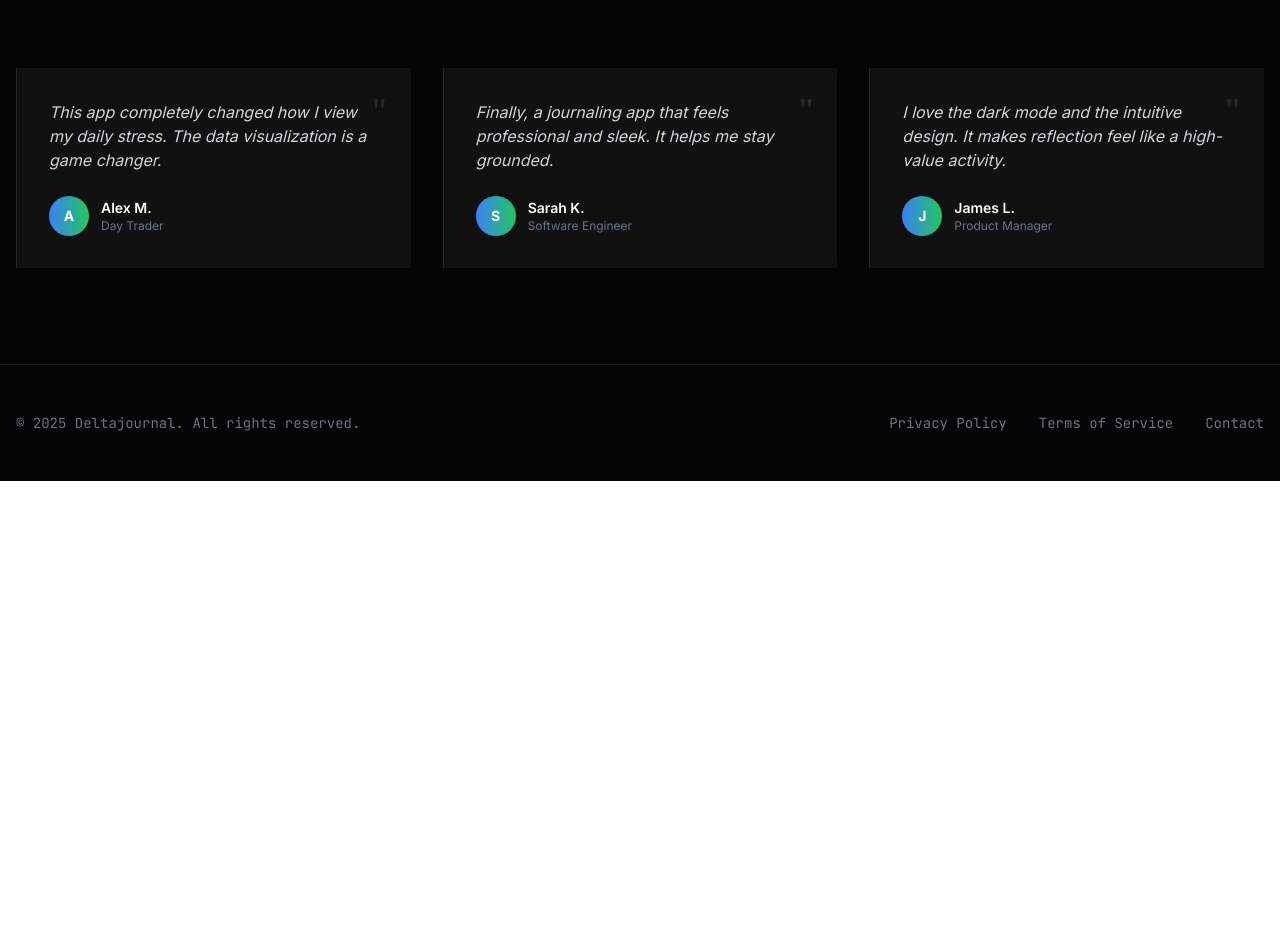
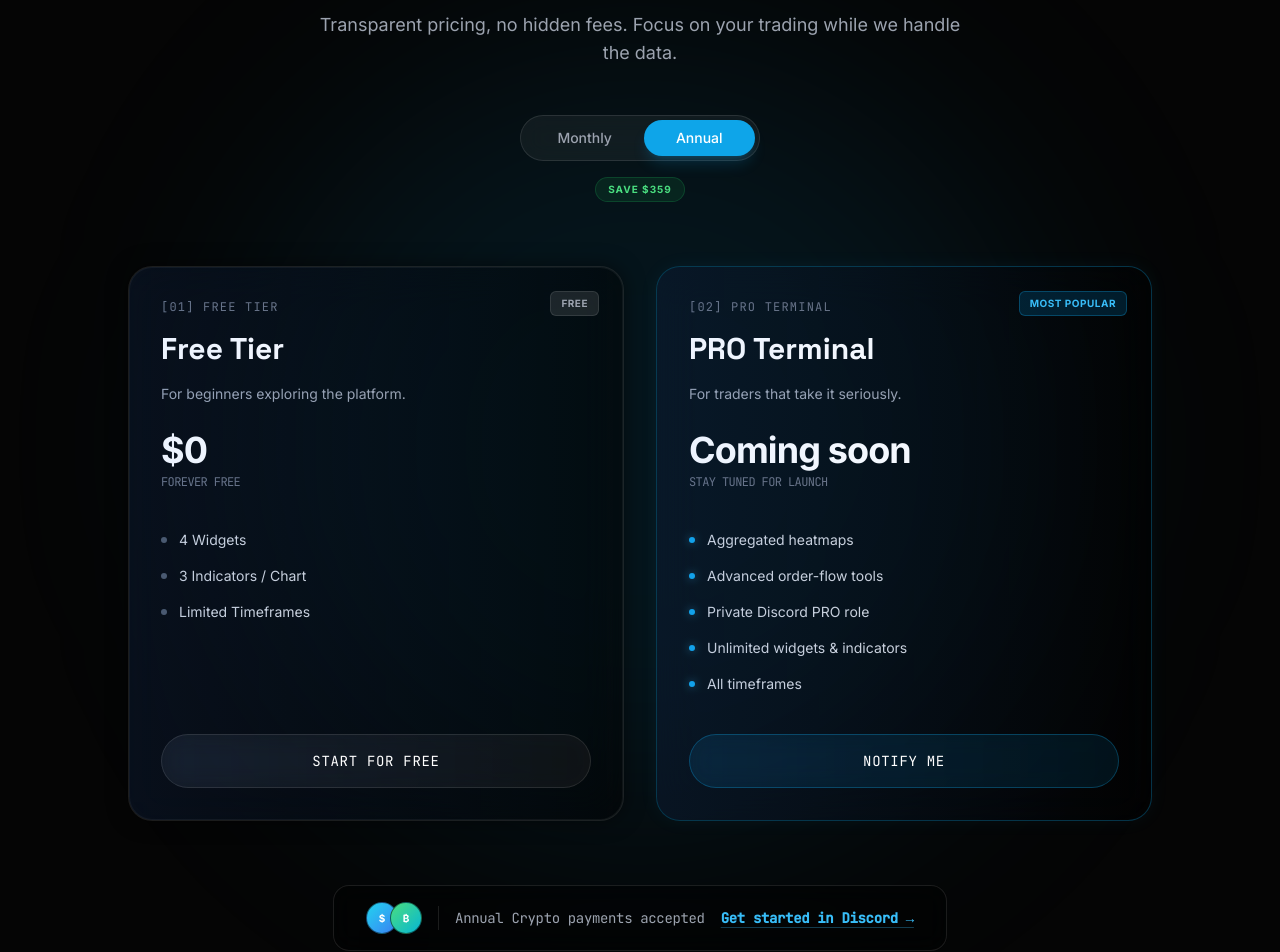
Before and after one commit to Sylar963/JournalyAl-hadi, a React (Vite) app: page / in a window 1280 px wide. Shown: the part 1560-2512 px from the top of the page. Before the commit the page ends 2041 px from the top, so only its background shows below. Built offline with nearby package versions, Linux system fonts and the light colour scheme; no server answers.

Commit message:
feat(ui): add pricing section to landing page
Add a new Pricing component with free and pro plans, including billing toggle and features list. Integrate it into the LandingPage with navigation link.

```diff
--- a/components/LandingPage.tsx
+++ b/components/LandingPage.tsx
@@ -1,6 +1,7 @@
 import React from 'react';
 import Hero from './LandingPage/Hero';
 import Features from './LandingPage/Features';
+import Pricing from './LandingPage/Pricing';
 import Testimonials from './LandingPage/Testimonials';
 import Footer from './LandingPage/Footer';
 
@@ -24,7 +25,7 @@ const LandingPage: React.FC<LandingPageProps> = ({ onGetStarted }) => {
           <div className="hidden md:flex items-center gap-8 text-sm font-medium text-gray-400">
             <a href="#" className="hover:text-white transition-colors">Features</a>
             <a href="#" className="hover:text-white transition-colors">Testimonials</a>
-            <a href="#" className="hover:text-white transition-colors">Pricing</a>
+            <a href="#pricing" className="hover:text-white transition-colors">Pricing</a>
             <button
               onClick={onGetStarted}
               className="px-5 py-2 bg-white/10 hover:bg-white/20 text-white rounded-full transition-all"
@@ -37,6 +38,7 @@ const LandingPage: React.FC<LandingPageProps> = ({ onGetStarted }) => {
 
       <Hero onGetStarted={onGetStarted} />
       <Features />
+      <Pricing onGetStarted={onGetStarted} />
       <Testimonials />
       <Footer />
     </div>
--- /dev/null
+++ b/components/LandingPage/Pricing.tsx
@@ -0,0 +1,193 @@
+import React, { useState } from 'react';
+import { motion, AnimatePresence } from 'framer-motion';
+
+interface PricingProps {
+  onGetStarted: () => void;
+}
+
+const Pricing: React.FC<PricingProps> = ({ onGetStarted }) => {
+  const [isAnnual, setIsAnnual] = useState(true);
+
+  const plans = [
+    {
+      name: "Free Tier",
+      price: "$0",
+      description: "For beginners exploring the platform.",
+      subText: "forever free",
+      features: [
+        "4 Widgets",
+        "3 Indicators / Chart",
+        "Limited Timeframes"
+      ],
+      cta: "Start for Free",
+      popular: false,
+      tag: "FREE"
+    },
+    {
+      name: "PRO Terminal",
+      price: "Coming soon",
+      description: "For traders that take it seriously.",
+      subText: isAnnual ? "Stay tuned for launch" : "Stay tuned for launch",
+      features: [
+        "Aggregated heatmaps",
+        "Advanced order-flow tools",
+        "Private Discord PRO role",
+        "Unlimited widgets & indicators",
+        "All timeframes"
+      ],
+      cta: "Notify Me",
+      popular: true,
+      tag: "Most Popular",
+      comingSoon: true
+    }
+  ];
+
+  return (
+    <section id="pricing" className="py-24 relative overflow-hidden bg-bg">
+      {/* Background decoration */}
+      <div className="absolute top-1/2 left-1/2 -translate-x-1/2 -translate-y-1/2 w-[800px] h-[800px] bg-sky-500/10 rounded-full blur-[120px] pointer-events-none" />
+
+      <div className="container mx-auto px-6 relative z-10 text-center">
+        <motion.div
+          initial={{ opacity: 0, y: 20 }}
+          whileInView={{ opacity: 1, y: 0 }}
+          viewport={{ once: true }}
+          transition={{ duration: 0.6 }}
+        >
+          <h2 className="text-3xl md:text-5xl font-bold font-heading mb-6 tracking-tight">
+            Choose your <span className="text-gradient">edge</span> in the market
+          </h2>
+          <p className="text-gray-400 text-lg max-w-2xl mx-auto mb-12">
+            Transparent pricing, no hidden fees. Focus on your trading while we handle the data.
+          </p>
+
+          {/* Billing Toggle */}
+          <div className="flex flex-col items-center gap-4 mb-16">
+            <div className="bg-white/5 p-1 rounded-full flex items-center border border-white/10 backdrop-blur-md">
+              <button
+                onClick={() => setIsAnnual(false)}
+                className={`px-8 py-2 rounded-full text-sm font-medium transition-all duration-300 ${
+                  !isAnnual ? 'bg-white text-black shadow-lg shadow-white/10' : 'text-gray-400 hover:text-white'
+                }`}
+              >
+                Monthly
+              </button>
+              <button
+                onClick={() => setIsAnnual(true)}
+                className={`px-8 py-2 rounded-full text-sm font-medium transition-all duration-300 ${
+                  isAnnual ? 'bg-sky-500 text-white shadow-lg shadow-sky-500/20' : 'text-gray-400 hover:text-white'
+                }`}
+              >
+                Annual
+              </button>
+            </div>
+            <AnimatePresence>
+              {isAnnual && (
+                <motion.div
+                  initial={{ opacity: 0, scale: 0.9 }}
+                  animate={{ opacity: 1, scale: 1 }}
+                  exit={{ opacity: 0, scale: 0.9 }}
+                  className="bg-green-500/10 text-green-400 text-[10px] uppercase font-bold px-3 py-1 rounded-full border border-green-500/20 tracking-widest"
+                >
+                  Save $359
+                </motion.div>
+              )}
+            </AnimatePresence>
+          </div>
+        </motion.div>
+
+        <div className="grid md:grid-cols-2 gap-8 max-w-5xl mx-auto">
+          {plans.map((plan, idx) => (
+            <motion.div
+              key={plan.name}
+              initial={{ opacity: 0, y: 30 }}
+              whileInView={{ opacity: 1, y: 0 }}
+              viewport={{ once: true }}
+              transition={{ duration: 0.6, delay: idx * 0.1 }}
+              className={`relative group h-full`}
+            >
+              {/* Card Glow */}
+              {plan.popular && (
+                <div className="absolute inset-0 bg-sky-500/20 blur-[60px] rounded-3xl opacity-0 group-hover:opacity-100 transition-opacity duration-500" />
+              )}
+
+              <div className={`
+                relative h-full glass-panel energy-border rounded-3xl p-8 flex flex-col items-start text-left bg-black/40
+                ${plan.popular ? 'border-sky-500/30 shadow-[0_0_20px_rgba(56,189,248,0.05)]' : 'border-white/10'}
+              `}>
+                {plan.tag && (
+                  <div className={`
+                    absolute top-6 right-6 text-[10px] uppercase font-bold px-2.5 py-1 rounded-md tracking-wider
+                    ${plan.popular ? 'bg-sky-600/20 text-sky-400 border border-sky-500/30' : 'bg-white/10 text-gray-400 border border-white/10'}
+                  `}>
+                    {plan.tag}
+                  </div>
+                )}
+
+                <div className="mb-8">
+                  <h3 className="text-xs font-mono text-gray-500 mb-4 tracking-widest">[{String(idx+1).padStart(2,'0')}] {plan.name.toUpperCase()}</h3>
+                  <h4 className="text-3xl font-bold mb-4 font-heading">{plan.name}</h4>
+                  <p className="text-gray-400 text-sm mb-6 leading-relaxed">{plan.description}</p>
+
+                  <div className="flex flex-col gap-1 mb-2">
+                    <span className="text-4xl font-bold tracking-tight">{plan.price}</span>
+                    <span className="text-gray-500 text-xs font-mono uppercase tracking-tighter">{plan.subText}</span>
+                  </div>
+                </div>
+
+                <ul className="space-y-4 mb-10 flex-1">
+                  {plan.features.map((feature, fIdx) => (
+                    <li key={fIdx} className="flex items-center gap-3 text-sm text-gray-300">
+                      <div className={`w-1.5 h-1.5 rounded-full ${plan.popular ? 'bg-sky-500 shadow-[0_0_8px_rgba(56,189,248,0.5)]' : 'bg-gray-600'}`} />
+                      {feature}
+                    </li>
+                  ))}
+                </ul>
+
+                <button
+                  onClick={onGetStarted}
+                  className={`
+                    w-full py-4 rounded-full font-mono text-sm tracking-wider transition-all duration-300 relative overflow-hidden group/btn
+                    ${plan.popular
+                      ? 'bg-sky-500/10 hover:bg-sky-500/20 text-white border border-sky-500/30 hover:border-sky-500/50'
+                      : 'bg-white/5 hover:bg-white/10 text-white border border-white/10 hover:border-white/30'}
+                    backdrop-blur-md
+                  `}
+                >
+                  <div className="absolute inset-0 bg-gradient-to-r from-transparent via-white/10 to-transparent translate-x-[-100%] group-hover/btn:translate-x-[100%] transition-transform duration-700" />
+                  <span className="relative uppercase">{plan.cta}</span>
+                </button>
+              </div>
+            </motion.div>
+          ))}
+        </div>
+
+        {/* Footer info/Discord */}
+        <motion.div
+          initial={{ opacity: 0 }}
+          whileInView={{ opacity: 1 }}
+          viewport={{ once: true }}
+          transition={{ duration: 1, delay: 0.5 }}
+          className="mt-16 inline-flex flex-col sm:flex-row items-center gap-4 bg-black/40 border border-white/10 px-8 py-4 rounded-2xl backdrop-blur-md"
+        >
+          <div className="flex items-center gap-4">
+            <div className="flex -space-x-2">
+              <div className="w-8 h-8 rounded-full bg-gradient-to-br from-cyan-400 to-blue-500 flex items-center justify-center text-[10px] font-bold border border-black/50 shadow-xl">
+                <span>$</span>
+              </div>
+              <div className="w-8 h-8 rounded-full bg-gradient-to-br from-green-400 to-cyan-500 flex items-center justify-center text-[10px] font-bold border border-black/50 shadow-xl">
+                <span>₿</span>
+              </div>
+            </div>
+            <div className="w-px h-6 bg-white/10 hidden sm:block" />
+            <p className="text-sm text-gray-400 font-mono tracking-tight">
+              Annual Crypto payments accepted <a href="#" className="text-sky-400 hover:text-sky-300 transition-colors ml-2 font-bold underline decoration-sky-400/30 underline-offset-4">Get started in Discord →</a>
+            </p>
+          </div>
+        </motion.div>
+      </div>
+    </section>
+  );
+};
+
+export default Pricing;
```
